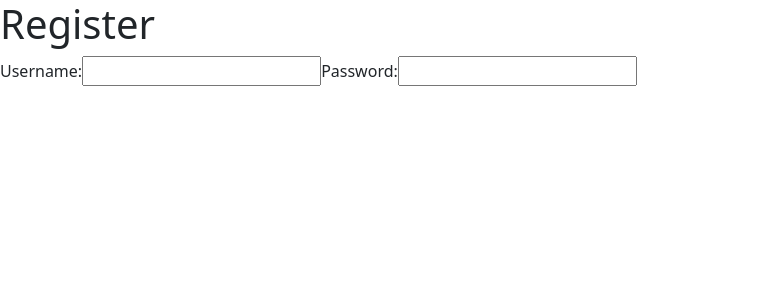
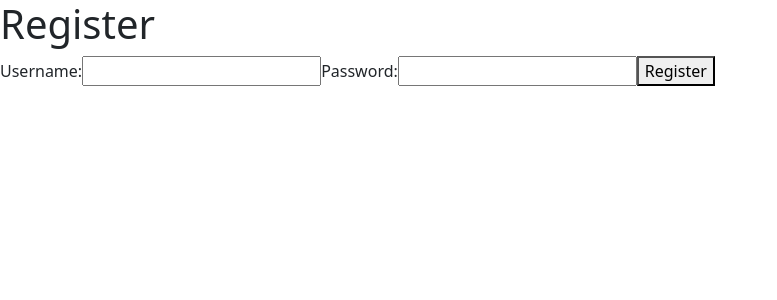
Before and after one commit to JustinsHub/Coffee_Me, a React (Create React App) app: page /admin-register in a window 1280 px wide. Shown: the top 300 px of the page, without its empty margins (0-777 px from the left). Built offline with nearby package versions, Linux system fonts and the light colour scheme.

Commit message:
implemented adminAuth for registering

```diff
--- /dev/null
+++ b/src/api/adminAuth.ts
@@ -0,0 +1,14 @@
+import Request from './helper-commons/http-coffeeFacts'
+
+class AdminAuth {
+    static async registerAdmin(adminInfo:any){
+        try {
+            const registerAdmin = await Request.CoffeeFactsHTTP.post('/admin/register', adminInfo)
+            return registerAdmin
+        } catch (error) {
+            return error
+        }
+    }
+}
+
+export default AdminAuth
--- a/src/api/helper-commons/http-coffeeFacts.ts
+++ b/src/api/helper-commons/http-coffeeFacts.ts
@@ -3,8 +3,8 @@ import axios from "axios";
 const CoffeeFactsHTTP = axios.create({
     baseURL: process.env.REACT_COFFEE_FACTS_BASE || "http://localhost:3001",
     headers: {
-        "Content-Type": "application/json"
-        // "Authorization": "Bearer" // ${token} Get token from wrapper by passing it down?
+        "Content-Type": "application/json",
+        "Authorization": "Bearer" // ${token} Get token from wrapper by passing it down?
     }
 })
 
--- a/src/components/AdminRegister.tsx
+++ b/src/components/AdminRegister.tsx
@@ -1,27 +1,36 @@
 import React, {ChangeEvent, useState} from "react";
+import { useHistory } from "react-router";
+import AdminAuth from "../api/adminAuth";
 
 const RegisterLogin: React.FC = () => {
+    const history = useHistory()
     const INITIAL_DATA = {
         username: "",
         password: ""
     }
 
     const [formData, setFormData] = useState(INITIAL_DATA)
+    const [registerError, setRegisterError] = useState([])
 
     const handleChange = (e:ChangeEvent<HTMLInputElement>) => {
         const {name, value} = e.target
         setFormData((state) => ({...state, [name]:value}))
     }
 
-    const handleSubmit = () => {
-        //request register and find out how to apply token...
+    const handleSubmit = async(e: React.SyntheticEvent) => {
+        e.preventDefault()
+        const registerAdmin:any = await AdminAuth.registerAdmin(formData)
+        //redirect page to review page from here is successfully registered
+        console.log(registerAdmin.data) //create token from here?
+
+
     }
 
     return (
         //Implement a password to get to this route?
         //Have user be able to register as Admin
     <div>
-        <form>
+        <form onSubmit={handleSubmit}>
             <h1>Register</h1>
             <label>Username:</label>
             <input
@@ -35,7 +44,9 @@ const RegisterLogin: React.FC = () => {
             type="text"
             name="password"
             value={formData.password}
+            onChange={handleChange}
             />
+            <button>Register</button>
         </form>
     </div>)
 }
```
